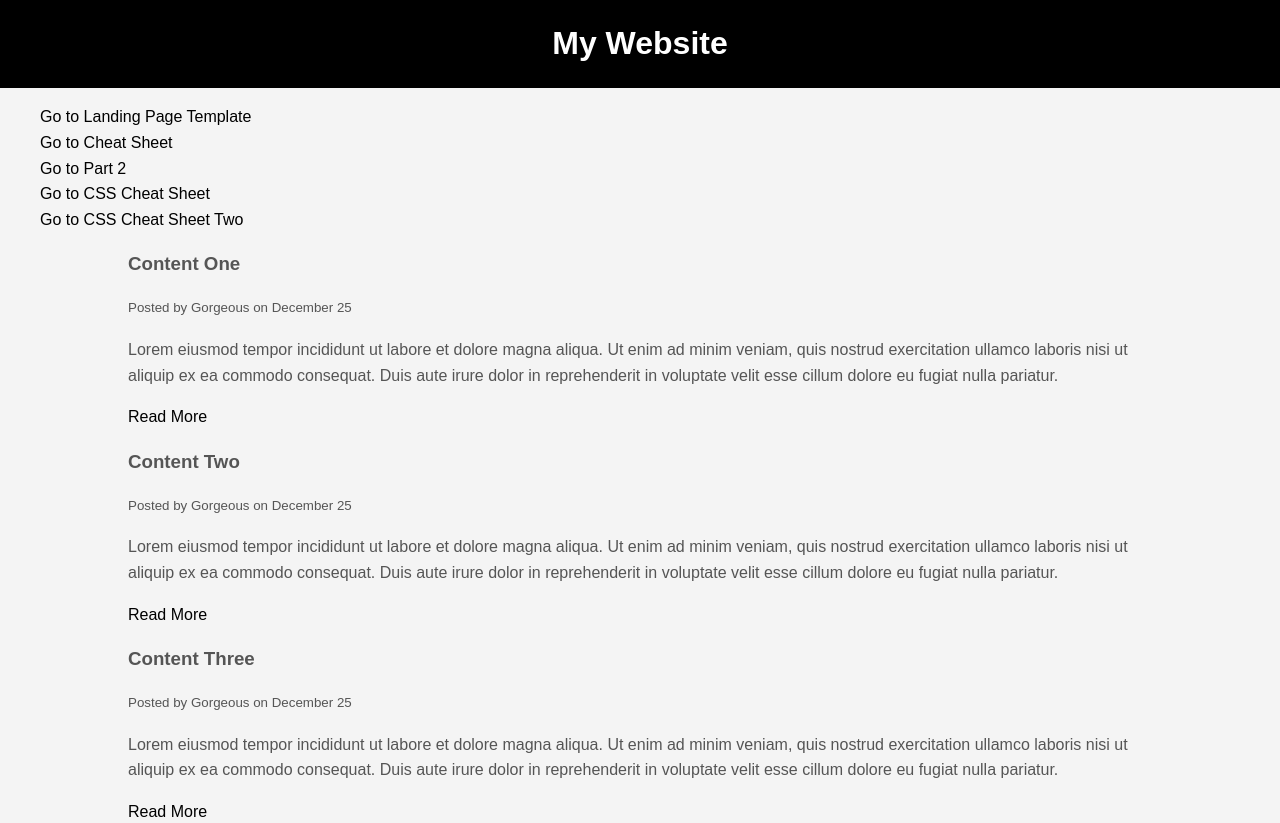
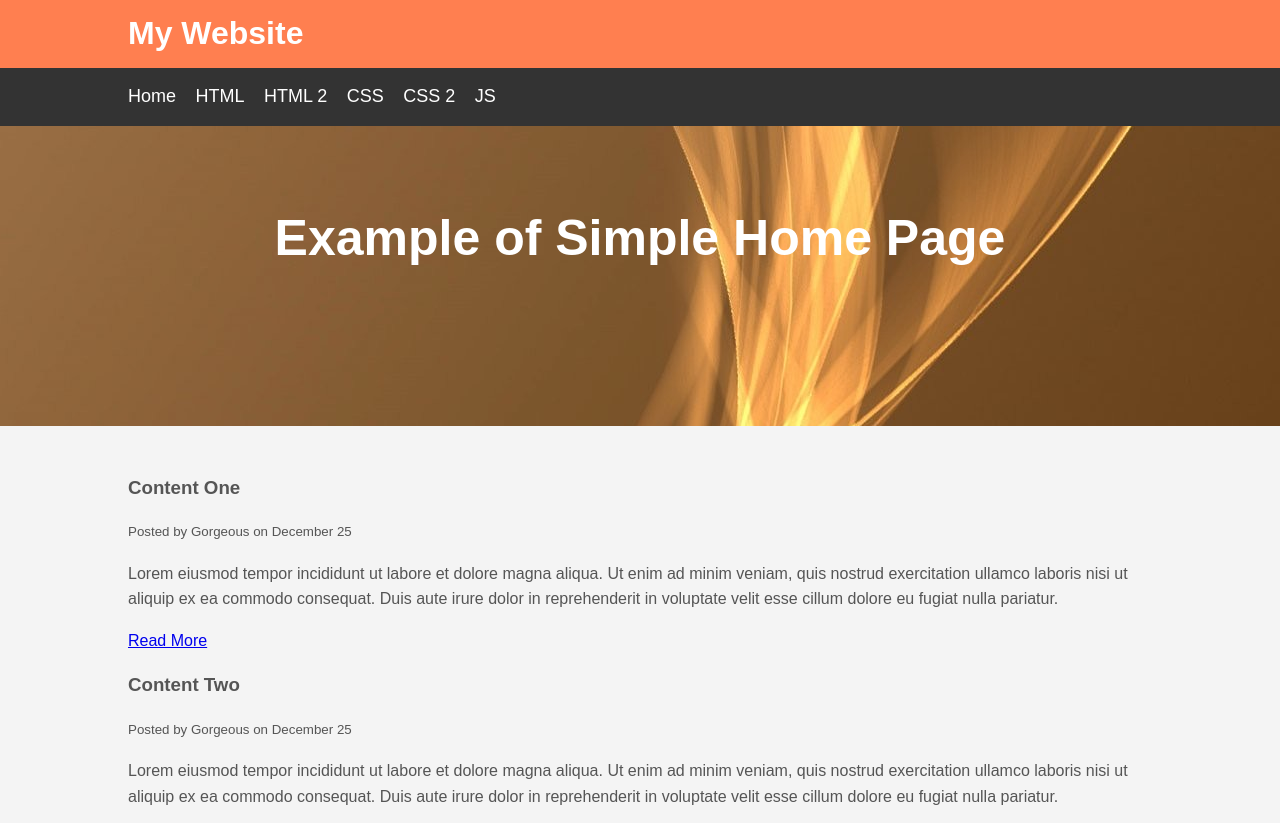
Before and after one commit to yemgunter/new_start, a plain HTML site: page index.html in a window 1280 px wide. Shown: the top 823 px of the page. Drawn offline with Linux system fonts and the light colour scheme.

Commit message:
Updated menu & stylesheet

```diff
--- a/index.html
+++ b/index.html
@@ -4,23 +4,37 @@
         <title>Landing Page Template</title>
         <meta name="description" content="Simple Landing Page and Its Gorgeous">
         <meta name="keywords" content="web design, landing page, yemgunter">
-        <link rel="stylesheet" type="text/css" href="css/style.css">
+        <link rel="stylesheet" type="text/css" href="css/style2.css">
     </head>
         <body>
-        <!-- Header -->
-            <header id="main-header">
+         <!-- Header -->
+        <header id="main-header">
+            <div class="container">
                 <h1>My Website</h1>
-            </header>
+            </div>
+        </header>
         <!-- Navigation -->
-             <nav>
+            <nav id="navbar">
+                <div class="container">
                     <ul>
-                        <li><a href="index.html">Go to Landing Page Template</a></li>
-                        <li><a href="cheat_sheet.html">Go to Cheat Sheet</a></li>
-                        <li><a href="part_two.html">Go to Part 2</a></li>
-                        <li><a href="css_cheat_sheet.html">Go to CSS Cheat Sheet</a></li>
-                        <li><a href="css_cheat_sheet2.html">Go to CSS Cheat Sheet Two</a></li>
+                        <li><a href="index.html">Home</a></li>
+                        <li><a href="html.html">HTML</a></li>
+                        <li><a href="html2.html">HTML 2</a></li>
+                        <li><a href="css.html">CSS</a></li>
+                        <li><a href="css2.html">CSS 2</a></li>
+                        <li><a href="js.html">JS</a></li>
                     </ul>
-                </nav>
+                </div>
+            </nav>
+
+
+        <!-- Showcase -->
+        <section id="showcase">
+            <div class="container">
+                <h1>Example of Simple Home Page </h1>
+            </div>
+        </section>
+
         <!-- Template Sections -->
     <div class="container">
             <section>
```
